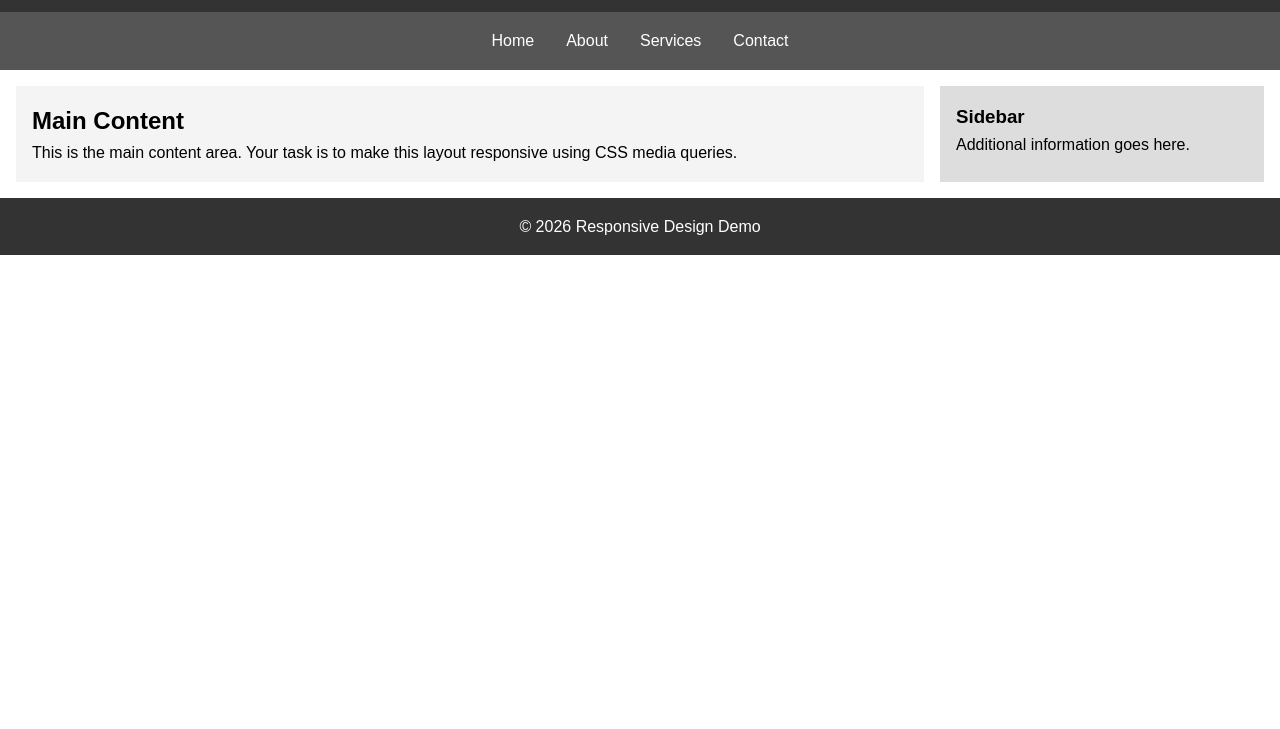
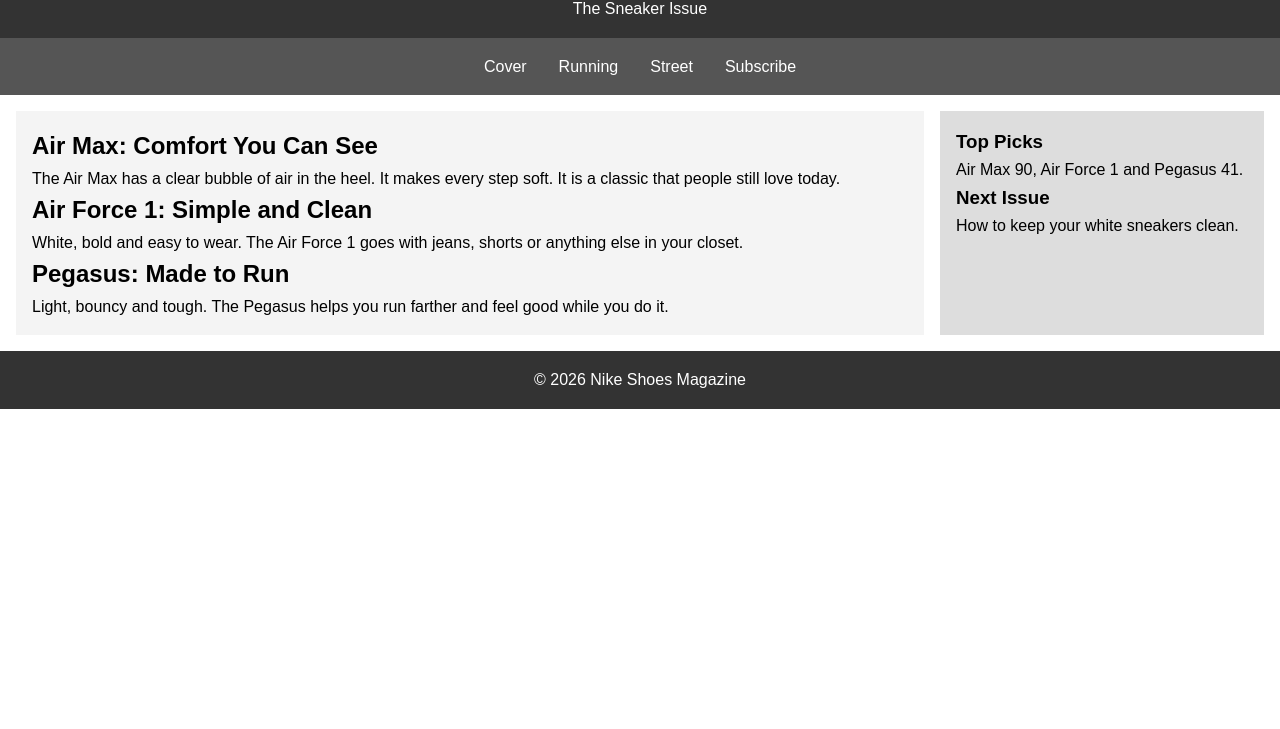
Before and after one commit to rebakevin/w6-breakout-room-css-media-queries, a plain HTML site: page index.html in a window 1280 px wide. Shown: the part 71-800 px from the top of the page. Drawn offline with Linux system fonts and the light colour scheme.

Commit message:
add content

```diff
--- a/index.html
+++ b/index.html
@@ -11,33 +11,46 @@
 <body>
 
     <header class="header">
-        <h1>My Responsive Website</h1>
+        <h1>NIKE SHOES</h1>
+        <p>The Sneaker Issue</p>
     </header>
 
     <nav class="nav">
-        <a href="#">Home</a>
-        <a href="#">About</a>
-        <a href="#">Services</a>
-        <a href="#">Contact</a>
+        <a href="#">Cover</a>
+        <a href="#">Running</a>
+        <a href="#">Street</a>
+        <a href="#">Subscribe</a>
     </nav>
 
     <main class="container">
         <section class="content">
-            <h2>Main Content</h2>
+            <h2>Air Max: Comfort You Can See</h2>
             <p>
-                This is the main content area. Your task is to make this layout responsive
-                using CSS media queries.
+                The Air Max has a clear bubble of air in the heel. It makes every step soft.
+                It is a classic that people still love today.
+            </p>
+            <h2>Air Force 1: Simple and Clean</h2>
+            <p>
+                White, bold and easy to wear. The Air Force 1 goes with jeans, shorts or
+                anything else in your closet.
+            </p>
+            <h2>Pegasus: Made to Run</h2>
+            <p>
+                Light, bouncy and tough. The Pegasus helps you run farther and feel good
+                while you do it.
             </p>
         </section>
 
         <aside class="sidebar">
-            <h3>Sidebar</h3>
-            <p>Additional information goes here.</p>
+            <h3>Top Picks</h3>
+            <p>Air Max 90, Air Force 1 and Pegasus 41.</p>
+            <h3>Next Issue</h3>
+            <p>How to keep your white sneakers clean.</p>
         </aside>
     </main>
 
     <footer class="footer">
-        <p>© 2026 Responsive Design Demo</p>
+        <p>© 2026 Nike Shoes Magazine</p>
     </footer>
 
 </body>
```
